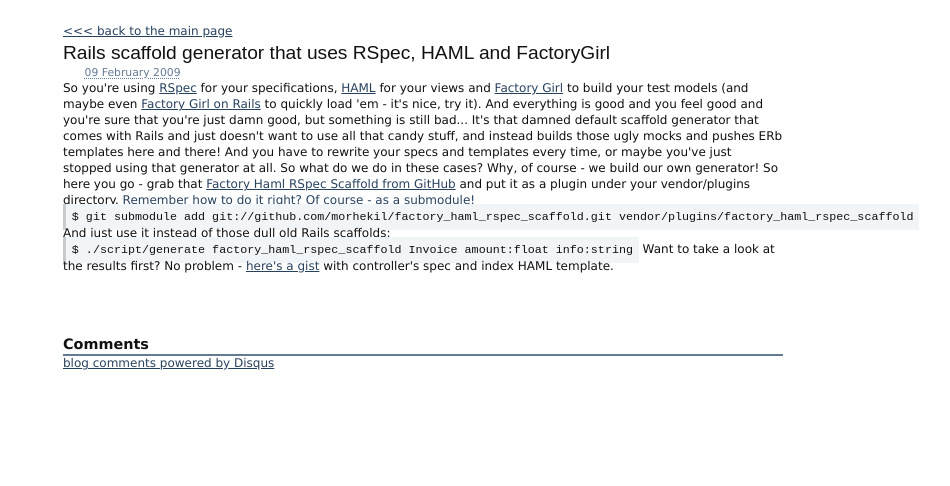
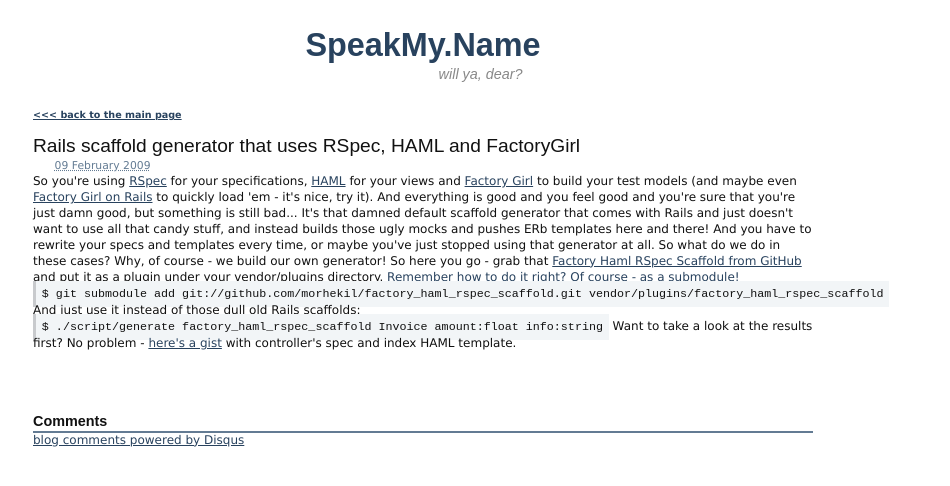
Before and after one commit to morhekil/speakmyname-blog, a Jekyll site: the page built from _posts/2009-02-09-rails-scaffold-generator-that-uses-rspec-haml-and-factorygirl.textile, in a window 1280 px wide. Shown: the top 486 px of the page, without its empty margins (217-1167 px from the left). Built offline with Jekyll 4.4.1, drawn with Linux system fonts in a browser that asks for light colours; comment, search, counter and statistics services are not loaded.

Commit message:
complete styling for Disqus comments, layout fixes, common header/footer pieces

```diff
--- /dev/null
+++ b/_includes/footer.html
@@ -0,0 +1,3 @@
+    </div>
+  </body>
+</html>
--- /dev/null
+++ b/_includes/header.html
@@ -0,0 +1,16 @@
+<!DOCTYPE html>
+<html>
+  <head>
+    <title>{{ page.title }}</title>
+    <link href="/styles/reset.css" rel="stylesheet" type="text/css" />
+    <link href="/styles/pygments.css" rel="stylesheet" type="text/css" />
+    <link href="/styles/content.css" rel="stylesheet" type="text/css" />
+  </head>
+
+  <body>
+    <div id="header">
+      <h1><a href="/">SpeakMy.Name</a></h1>
+      <p id="subtitle">will ya, dear?</p>
+    </div>
+
+    <div id="wrapper">
--- a/_layouts/post.html
+++ b/_layouts/post.html
@@ -1,20 +1,11 @@
-<!DOCTYPE html>
-<html>
-  <head>
-    <title>{{ page.title }}</title>
-    <link href="/styles/reset.css" rel="stylesheet" type="text/css" />
-    <link href="/styles/pygments.css" rel="stylesheet" type="text/css" />
-    <link href="/styles/content.css" rel="stylesheet" type="text/css" />
-  </head>
+{% include header.html %}
+    <div class="post">
+        <div class="post-nav">
+            <a href="/">&lt;&lt;&lt; back to the main page</a>
+        </div>
 
-  <body>
-
-    <div id="wrapper">
-        <a href="/">&lt;&lt;&lt; back to the main page</a>
-
-        <div class="post">
         <div class="post-header">
-                <h2>{{ page.title }}</h2>
+            <h1>{{ page.title }}</h1>
             <p class="meta">
               <abbr class="published" title="{{ page.date }}">{{ page.date | date_to_long_string }}</abbr>
             </p>
@@ -24,12 +15,10 @@
             {{ content }}
         </div>
     </div>
-    </div>
 
     <div id="comments-wrapper">
       <h3 id="comments-title">Comments</h3>
       <div id="disqus_thread"></div><script type="text/javascript" src="http://disqus.com/forums/speakmyname/embed.js"></script><noscript><a href="http://disqus.com/forums/speakmyname/?url=ref">View the discussion thread.</a></noscript><a href="http://disqus.com" class="dsq-brlink">blog comments powered by <span class="logo-disqus">Disqus</span></a>
     </div>
 
-  </body>
-</html>
+{% include footer.html %}
--- a/index.textile
+++ b/index.textile
@@ -8,7 +8,7 @@
   {% for post in site.posts limit:15 %}
     <div class="post">
       <div class="post-header">
-        <h2><a href="{{ post.url }}">{{ post.title }}</a></h2>
+        <h1><a href="{{ post.url }}">{{ post.title }}</a></h1>
         <p class="meta">
           <abbr class="published" title="{{ post.date }}">{{ post.date | date_to_long_string }}</abbr>
         </p>
--- a/styles/content.css
+++ b/styles/content.css
@@ -17,11 +17,11 @@
 .highlight .lineno { color: #999999; }
 
 #header { margin-top: 2em; text-align: center; font-family: arial, helvetica, sans-serif;}
-#header h1 { font-size: 2.7em; line-height: 133%; }
+#header h1 { font-size: 2.7em; line-height: 133%; font-weight: 700; }
 #header h1 a { text-decoration: none; }
 #header #subtitle { margin-left: 8em; font-style: italic; font-size: 1.2em; color: #888; }
 
-#wrapper { max-width: 60em; margin: 2em auto; text-align: left; }
+#wrapper { max-width: 65em; margin: 2em auto; text-align: left; }
 
 a, a:link {color: #28425e; outline: none;}
 a:hover { color: #e15119; }
@@ -34,15 +34,33 @@
 #posts-list .post { margin-bottom: 4em; }
 
 .post .post-header .meta { color:#637B93; font-size:0.9em; margin-left: 2em; }
+.post .post-nav { font-size: 0.8em; font-weight: 700; margin-bottom: 1em;}
 
-h2 { font-size: 1.6em; font-family: arial, helvetica, sans-serif; font-weight: 400;
+h1 { font-size: 1.6em; font-family: arial, helvetica, sans-serif; font-weight: 400;
   line-height: 133%; margin: 0; }
 
+h2 { font-size: 1.3em; font-family: arial, helvetica, sans-serif; font-weight: 600;
+    line-height: 133%; margin-top: 1em; margin-bottom: 0.5em; }
+
+h3 { font-size: 1.1em; font-family: arial, helvetica, sans-serif; font-weight: 600;
+    line-height: 133%; margin-top: 1em; margin-bottom: 0.5em; }
+
 /* Disqus comments styling */
-#comments-wrapper { max-width: 60em; margin: 5em auto 0em auto; text-align: left; }
+#comments-wrapper { max-width: 65em; margin: 5em auto 0em auto; text-align: left; }
 #comments-wrapper #comments-title { font-size: 1.2em; margin: 1em 0 0; line-height: 133%; }
 #disqus_thread { border-top: 2px solid #637B93; }
 #disqus_thread #dsq-new-post { background-color: #EBEEF1; padding: 0.5em; margin-bottom: 1em; }
+#disqus_thread #dsq-content .dsq-subscribe-menu { background-image: none; }
 #disqus_thread #dsq-comments-title { float: left; width: 20em; }
-#disqus_thread #dsq-content .dsq-options { clear: none; font-size: 0.9em; float: right;}
+#disqus_thread #dsq-content .dsq-options { clear: none; font-size: 0.9em; float: right;
+  background-image: none; }
 #disqus_thread #dsq-comments { clear: both; }
+#disqus_thread #dsq-comments .dsq-comment { background-color: #f2f5f7; border-left: 3px solid #C8CACD; margin-bottom: 1em; padding-bottom: 0.5em; }
+#disqus_thread #dsq-content .dsq-comment-header { background-image: none; }
+#disqus_thread .dsq-comment-header .dsq-comment-cite { display: block; }
+#disqus_thread .dsq-comment-header .dsq-comment-header-time { color: #637B93; font-size: 0.9em; padding: 0; }
+#disqus_thread .dsq-comment-body { padding: 0.5em; margin: 0; }
+#disqus_thread .dsq-comment-body .dsq-comment-message { margin: 0; }
+#disqus_thread #dsq-content .dsq-comment-footer { margin: 0; padding: 0 0.5em;
+  font-size: 0.8em; font-weight: 700; }
+#disqus_thread #dsq-content .dsq-append-post { margin-top: -1.5em;
```
Also changed, not shown: _layouts/default.html (+3 -20 lines). Lines whose indentation alone changed are shown as unchanged.
